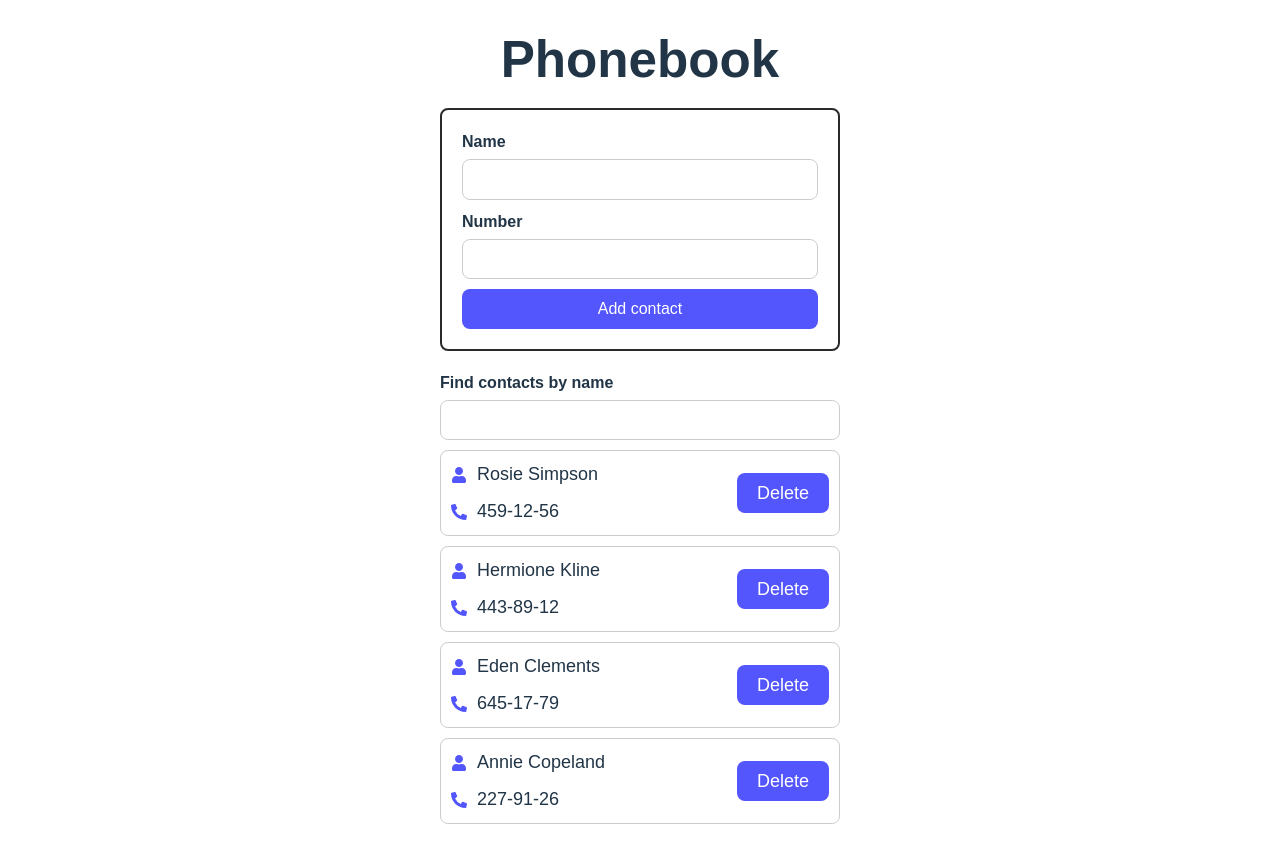
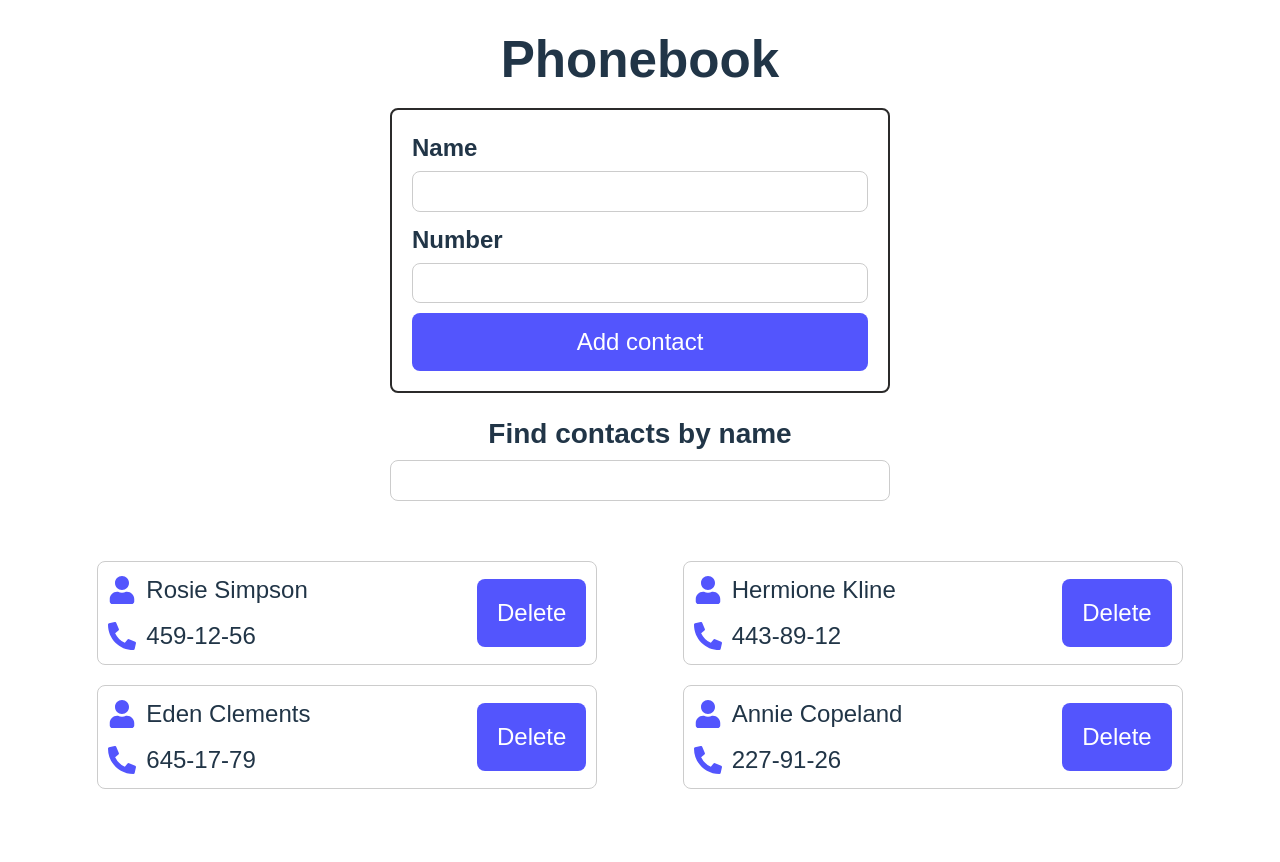
Before and after one commit to ziukoff1985/goit-react-hw-03, a React (Vite) app: page / in a window 1280 px wide. Shown: the top 862 px of the page. After the commit the page ends 821 px from the top, so only its background shows below. Built offline with nearby package versions, Linux system fonts and the light colour scheme.

Commit message:
added data saving to local storage

```diff
--- a/src/App.css
+++ b/src/App.css
@@ -1,6 +1,10 @@
 #root {
-  max-width: 1280px;
-  margin: 0 auto;
+  max-width: 100vw;
+  display: flex;
+  flex-direction: column;
+
+  align-items: center;
+  margin: 0 auto auto;
   padding: 2rem;
   text-align: center;
 }
--- a/src/App.jsx
+++ b/src/App.jsx
@@ -1,4 +1,4 @@
-import { useState } from 'react';
+import { useState, useEffect } from 'react';
 import './App.css';
 import ContactListData from './assets/ContactListData.json';
 import ContactList from './components/ContactList/ContactList';
@@ -6,7 +6,15 @@ import SearchBox from './components/SearchBox/SearchBox';
 import ContactForm from './components/ContactForm/ContactForm';
 
 function App() {
-  const [contacts, setContacts] = useState(ContactListData);
+  const [contacts, setContacts] = useState(() => {
+    const savedContactsData = localStorage.getItem('contactList');
+    return savedContactsData ? JSON.parse(savedContactsData) : ContactListData;
+  });
+
+  useEffect(() => {
+    localStorage.setItem('contactList', JSON.stringify(contacts));
+  }, [contacts]);
+
   const [filter, setFilter] = useState('');
 
   const addNewContact = newContact => {
--- a/src/components/Contact/Contact.module.css
+++ b/src/components/Contact/Contact.module.css
@@ -1,10 +1,10 @@
 .contactCard {
   display: flex;
-  width: 400px;
+  width: 500px;
   justify-content: space-between;
   border: 1px solid #ccc;
   padding: 10px;
-  margin-bottom: 10px;
+  /* margin-bottom: 10px; */
   border-radius: 8px;
   align-items: center;
 }
@@ -22,24 +22,24 @@
   align-items: center;
   justify-content: center;
   gap: 10px;
-  font-size: 18px;
+  font-size: 24px;
 }
 
 .iconUser,
 .iconPhone {
   fill: #5355fd;
-  width: 16px;
-  height: 16px;
+  width: 28px;
+  height: 28px;
 }
 
 .deleteButton {
   color: rgb(255, 255, 255);
   border-radius: 8px;
   border: none;
-  padding: 5px 20px;
-  font-size: 18px;
+  padding: 20px 20px;
+  font-size: 24px;
   font-weight: 500;
   background-color: #5355fd;
   cursor: pointer;
-  height: 40px;
+  /* height: 40px; */
 }
--- a/src/components/ContactForm/ContactForm.jsx
+++ b/src/components/ContactForm/ContactForm.jsx
@@ -10,8 +10,9 @@ const FormValidationSchema = Yup.object().shape({
     .max(50, 'Too Long Name!')
     .required('Required'),
   number: Yup.string()
+    .matches(/^\d+$/, 'Only digits are allowed')
     .min(3, '"Too Short!')
-    .max(50, 'Too Long Name!')
+    .max(50, 'Too Long Number!')
     .required('Required'),
 });
 
@@ -36,27 +37,35 @@ const ContactForm = ({ onAdd }) => {
       validationSchema={FormValidationSchema}
     >
       <Form className={styles.form}>
+        <div className={styles.labelErrorWrap}>
           <label htmlFor={nameFieldId} className={styles.label}>
             Name
           </label>
+          <ErrorMessage className={styles.error} name="name" component="span" />
+        </div>
         <Field
           className={styles.formInput}
           type="text"
           name="name"
           id={nameFieldId}
         ></Field>
-        <ErrorMessage name="name" component="span" />
 
+        <div className={styles.labelErrorWrap}>
           <label htmlFor={numberFieldId} className={styles.label}>
             Number
           </label>
+          <ErrorMessage
+            className={styles.error}
+            name="number"
+            component="span"
+          />
+        </div>
         <Field
           className={styles.formInput}
-          type="number"
+          type="text"
           name="number"
           id={numberFieldId}
         ></Field>
-        <ErrorMessage name="number" component="span" />
 
         <button className={styles.button} type="submit">
           Add contact
--- a/src/components/ContactForm/ContactForm.module.css
+++ b/src/components/ContactForm/ContactForm.module.css
@@ -1,5 +1,6 @@
 .form {
   border: 2px solid #2b2a2a;
+  width: 500px;
   border-radius: 8px;
   display: flex;
   flex-direction: column;
@@ -11,6 +12,7 @@
   width: 100%;
   text-align: left;
   font-weight: bold;
+  font-size: 24px;
 }
 
 .formInput {
@@ -28,9 +30,34 @@
   border-radius: 8px;
   border: 1px solid transparent;
   padding: 0.6em 1.2em;
-  font-size: 1em;
+  font-size: 24px;
   font-weight: 500;
   font-family: inherit;
   background-color: #5355fd;
   cursor: pointer;
 }
+
+@keyframes pulse {
+  0% {
+    transform: scale(1);
+  }
+  50% {
+    transform: scale(1.2);
+  }
+  100% {
+    transform: scale(1);
+  }
+}
+
+.error {
+  width: 300px;
+  color: red; /* Червоний текст */
+  font-size: 20px; /* Розмір шрифту */
+  font-weight: 700; /* Жирний текст */
+  animation: pulse 1s infinite; /* Анімація "пульсації" з тривалістю 1 секунда, яка повторюється нескінченно */
+}
+
+.labelErrorWrap {
+  display: flex;
+  justify-content: space-between;
+}
--- a/src/components/ContactList/ContactList.jsx
+++ b/src/components/ContactList/ContactList.jsx
@@ -1,8 +1,9 @@
 import Contact from '../Contact/Contact';
+import styles from './ContactList.module.css';
 
 const ContactList = ({ contacts, onDelete }) => {
   return (
-    <ul>
+    <ul className={styles.contactList}>
       {contacts.map(contact => (
         <Contact key={contact.id} {...contact} onDelete={onDelete} />
       ))}
--- a/src/components/ContactList/ContactList.module.css
+++ b/src/components/ContactList/ContactList.module.css
@@ -0,0 +1,7 @@
+.contactList {
+  width: 100%;
+  display: flex;
+  flex-wrap: wrap;
+  gap: 20px;
+  justify-content: space-evenly;
+}
--- a/src/components/SearchBox/SearchBox.jsx
+++ b/src/components/SearchBox/SearchBox.jsx
@@ -1,18 +1,22 @@
 import styles from './SearchBox.module.css';
+import { useId } from 'react';
 
 const SearchBox = ({ value, onFilter }) => {
+  const searchId = useId();
+
   return (
     <div className={styles.inputWrap}>
-      <label className={styles.inputLabel}>
+      <label htmlFor={searchId} className={styles.inputLabel}>
         Find contacts by name
+      </label>
       <input
         className={styles.input}
+        id={searchId}
         type="text"
         name="search"
         value={value}
         onChange={event => onFilter(event.target.value)}
       />
-      </label>
     </div>
   );
 };
--- a/src/components/SearchBox/SearchBox.module.css
+++ b/src/components/SearchBox/SearchBox.module.css
@@ -1,16 +1,18 @@
 .inputWrap {
   display: flex;
   flex-direction: column;
+  margin-bottom: 50px;
 }
 
 .inputLabel {
   display: block;
-  text-align: left;
+  text-align: center;
   font-weight: bold;
+  font-size: 28px;
 }
 .input {
   display: block;
-  width: 400px;
+  width: 500px;
   border: 1px solid #ccc;
   padding: 10px;
   margin-bottom: 10px;
```
Lines whose indentation alone changed are shown as unchanged.
